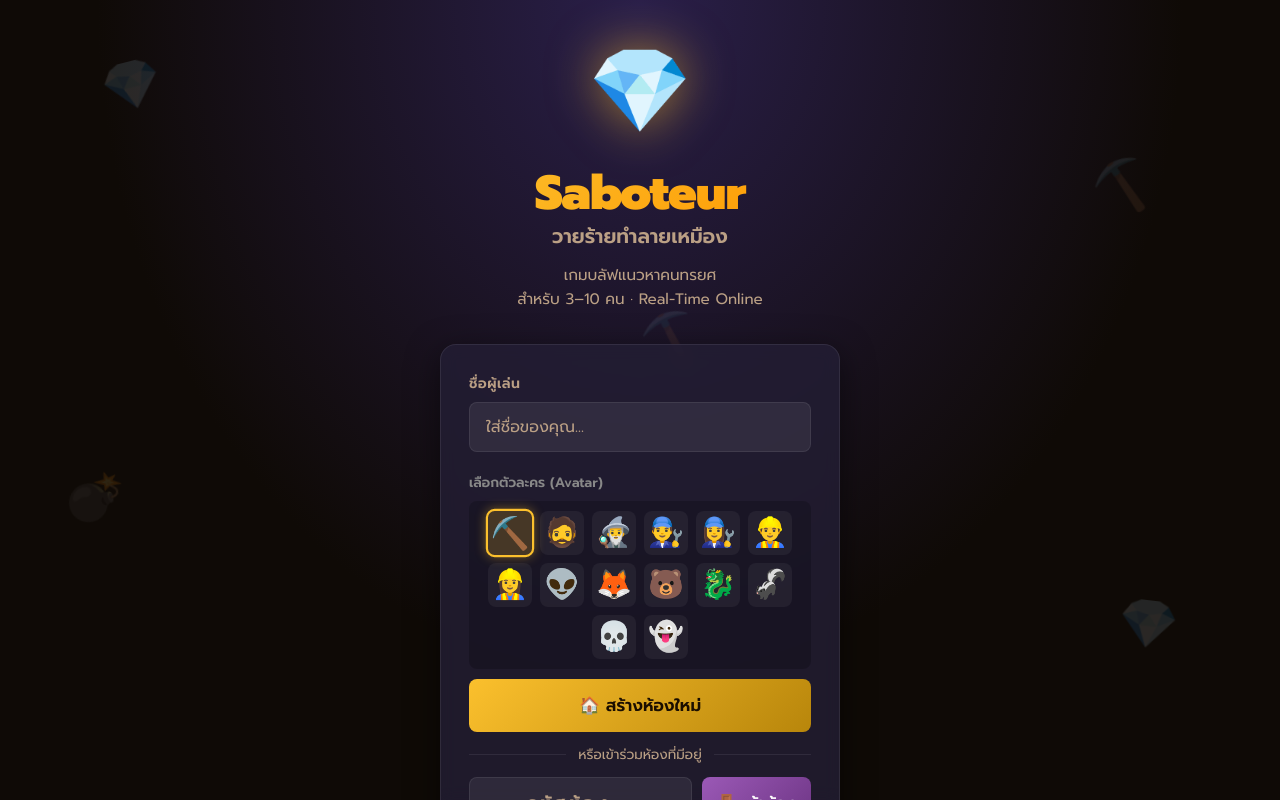
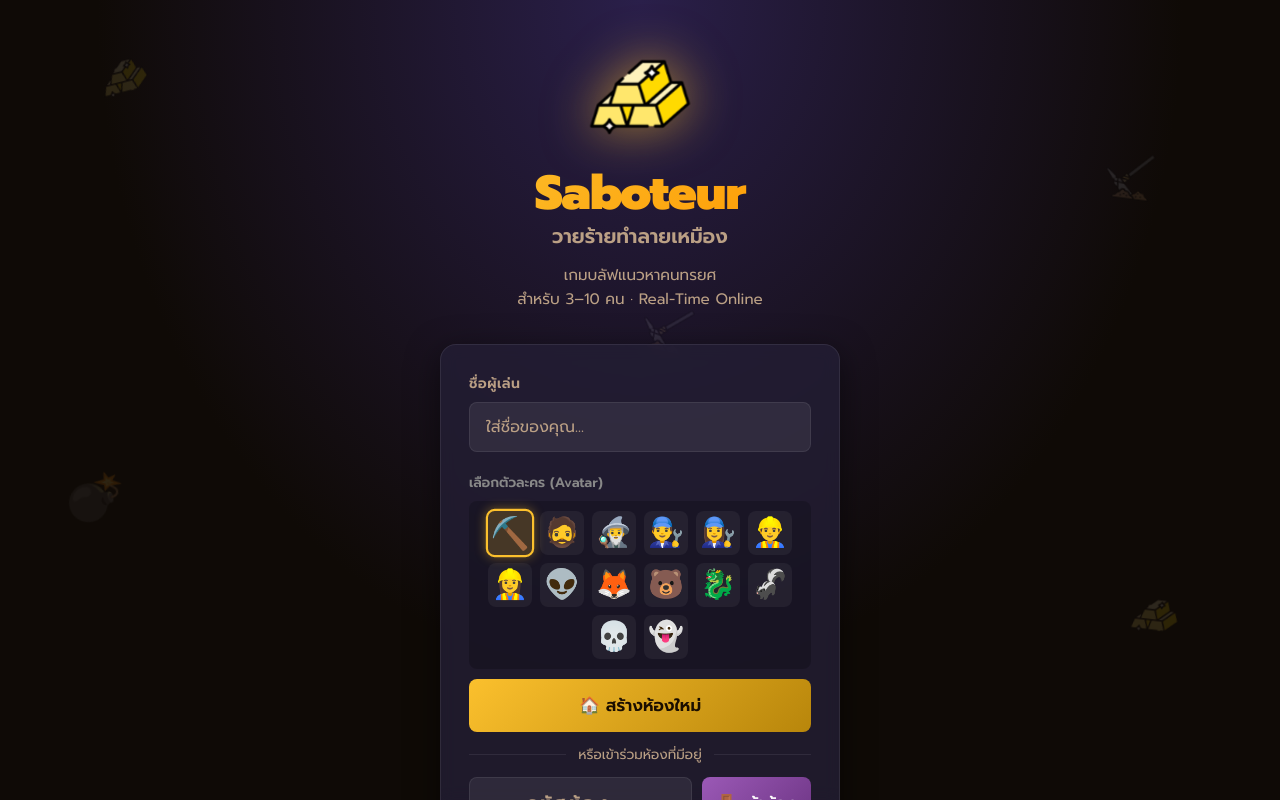
Before and after one commit to royalrainmaking/saboteur, a website: page public/index.html in a window 1280 px wide. Drawn offline with nearby package versions, Linux system fonts and the light colour scheme; no server answers.

Commit message:
Replace diamond emojis with gold-ingots image on the landing page, and replace pickaxe emojis with pickax image

```diff
--- a/public/index.html
+++ b/public/index.html
@@ -22,11 +22,11 @@
         <div id="page-landing" class="screen active">
             <!-- bg -->
             <div class="landing-bg">
-                <div class="cheese-float cheese-1">💎</div>
-                <div class="cheese-float cheese-2">⛏️</div>
+                <div class="cheese-float cheese-1"><img src="/img/gold-ingots.png" style="width:1em; height:1em; object-fit:contain;"></div>
+                <div class="cheese-float cheese-2"><img src="/img/pickax.png" style="width:1em; height:1em; object-fit:contain;"></div>
                 <div class="cheese-float cheese-3">💣</div>
-                <div class="cheese-float cheese-4">💎</div>
-                <div class="cheese-float cheese-5">⛏️</div>
+                <div class="cheese-float cheese-4"><img src="/img/gold-ingots.png" style="width:1em; height:1em; object-fit:contain;"></div>
+                <div class="cheese-float cheese-5"><img src="/img/pickax.png" style="width:1em; height:1em; object-fit:contain;"></div>
             </div>
 
             <!-- Flex container for side-by-side -->
@@ -35,7 +35,7 @@
                 <!-- LEFT: Login -->
                 <div class="landing-wrap" id="login-wrap" style="flex:1; min-width:320px; max-width:400px; margin:0;">
                     <div class="logo-wrap">
-                        <div class="logo-icon">💎</div>
+                        <div class="logo-icon"><img src="/img/gold-ingots.png" alt="Gold" style="width:1.2em; height:1.2em; object-fit:contain; vertical-align:middle;"></div>
                         <h1 class="logo-title">Saboteur</h1>
                         <p class="logo-sub">วายร้ายทำลายเหมือง</p>
                         <p class="logo-desc">เกมบลัฟแนวหาคนทรยศ<br />สำหรับ 3–10 คน · Real-Time Online</p>
```
